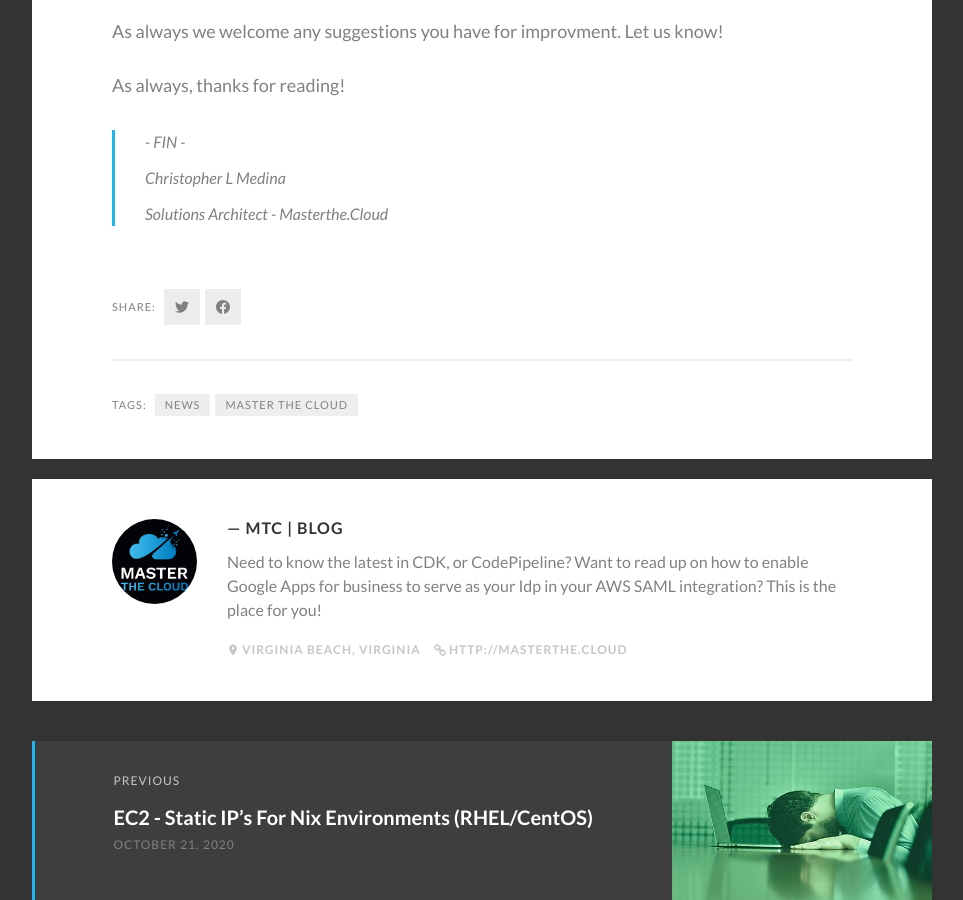
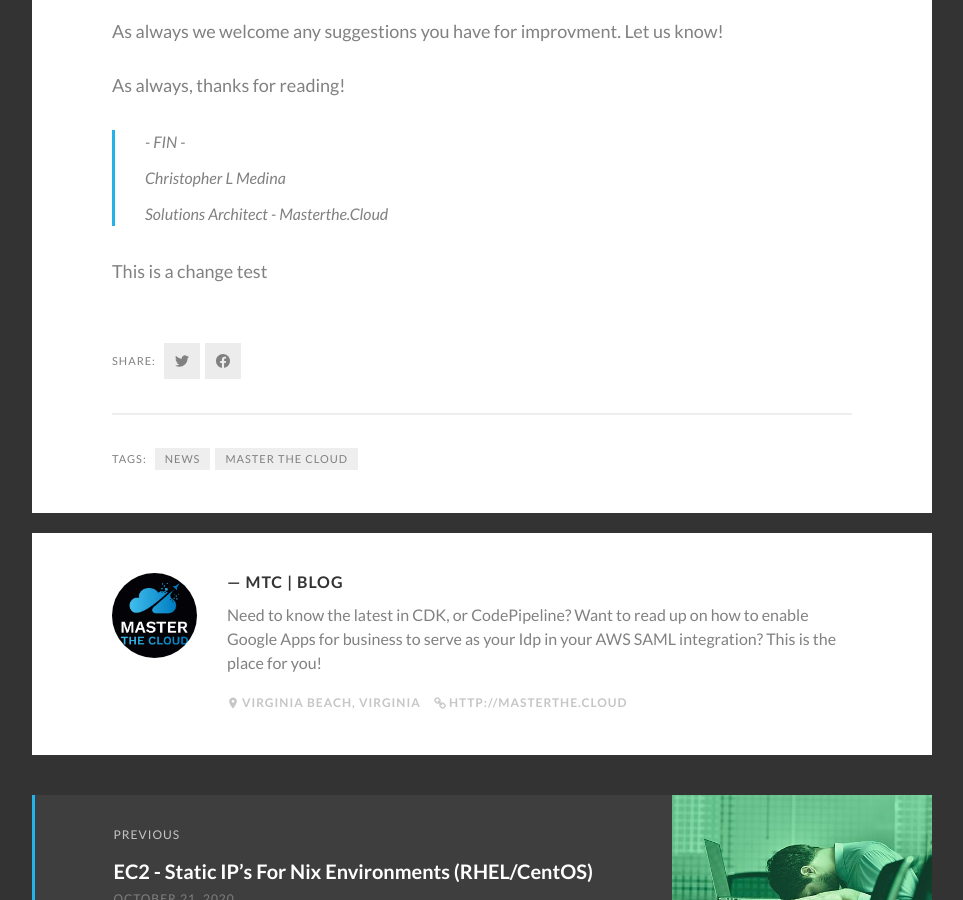
Before and after one commit to TheMedina/blog.masterthe.cloud, a Jekyll site: the page built from _posts/2020-10-29-News-New-Content-Coming-Soon.md, in a window 1280 px wide and 900 px high, scrolled down 1867 px. Shown: the whole window, without its empty margins (8-971 px from the left). Built offline with Jekyll 4.4.1, drawn with Linux system fonts in a browser that asks for light colours.

Commit message:
This is a test for the AWS Build project

```diff
--- a/_posts/2020-10-29-News-New-Content-Coming-Soon.md
+++ b/_posts/2020-10-29-News-New-Content-Coming-Soon.md
@@ -39,3 +39,5 @@ As always, thanks for reading!
 > <cite>- FIN -</cite>
 > <cite>Christopher L Medina</cite>
 > <cite>Solutions Architect - Masterthe.Cloud</cite>
+
+This is a change test
```
